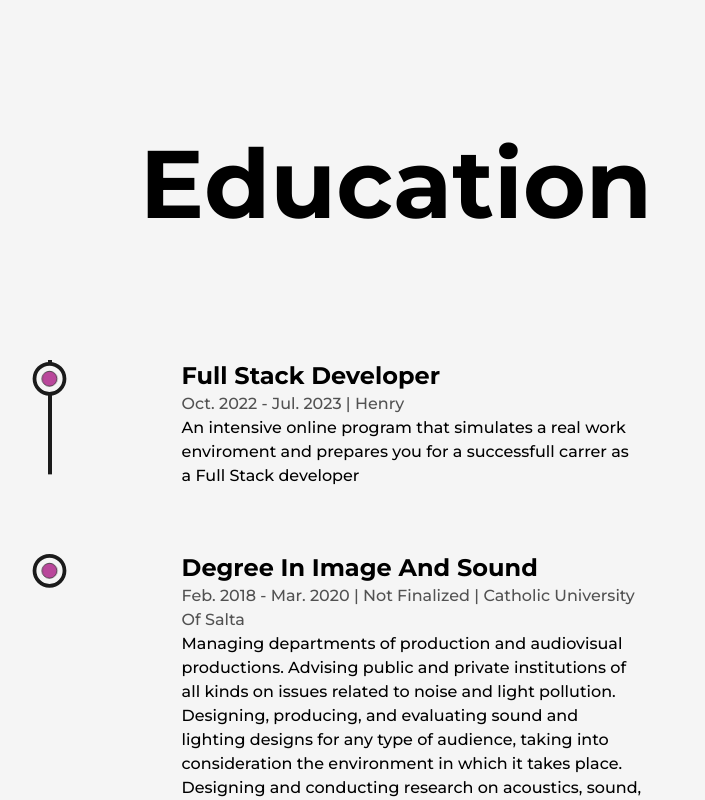
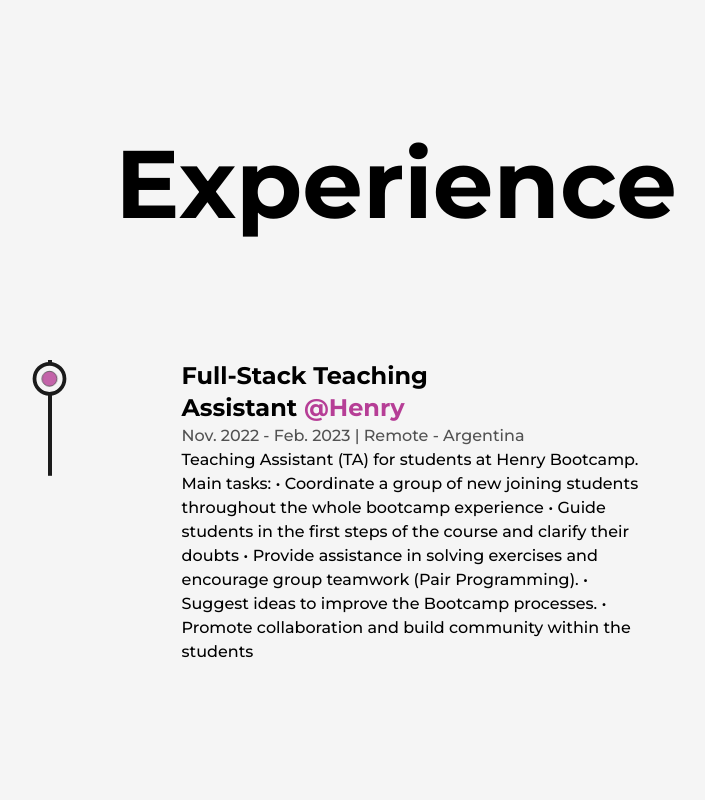
Before and after one commit to VioleHours/My-portfolio, a Next.js app: page /about in a window 1280 px wide. Shown: the part 2300-3100 px from the top of the page, without its empty margins (244-949 px from the left). Built offline with nearby package versions, Linux system fonts and the light colour scheme.

Commit message:
agregada la experiencia laboral solo en IT

```diff
--- /dev/null
+++ b/src/components/Experience.js
@@ -0,0 +1,75 @@
+import React, { useRef } from "react";
+import { motion, useScroll } from "framer-motion";
+import LiIcon from "./LiIcon";
+
+const Details = ({ position, company, companyLink, time, address, work }) => {
+    const ref = useRef(null)
+  return (
+    <li ref={ref} className="my-8 first:mt-0 last:mb-0 w-[60%] mx-auto flex flex-col items-center justify-between">
+
+        <LiIcon reference={ref}/>
+      <motion.div
+      initial={{y:50}}
+      whileInView={{y:0}}
+      transition={{duration:0.5, type: 'spring'}}
+      >
+        <h3 className="capitalize font-bold text-2xl">
+          {position}&nbsp;
+          <a
+            href={companyLink}
+            target="_blank"
+            className="text-primary capitalize"
+          >
+            @{company}
+          </a>
+        </h3>
+        <span className="capitalize font-medium text-dark/75">
+          {time} | {address}
+        </span>
+        <p className="font-medium w-full">{work}</p>
+      </motion.div>
+    </li>
+  );
+};
+
+const Experience = () => {
+  const ref = useRef(null);
+  const { scrollYProgress } = useScroll({
+    target: ref,
+    offset: ["start end", "center start"],
+  });
+  return (
+    <div className="my-64">
+      <h2 className="font-bold text-8xl mb-32 w-full text-center">
+        Experience
+      </h2>
+
+      <div ref={ref} className="w-[75%] mx-auto relative">
+        <motion.div
+          style={{ scaleY: scrollYProgress }}
+          className=" absolute left-9 top-0 w-[4px] h-full bg-dark origin-top"
+        />
+        <ul className="w-full flex flex-col items-start justify-between ml-4">
+          <Details
+            position="Full-Stack Teaching Assistant"
+            company="Henry"
+            companyLink="https://www.soyhenry.com/"
+            time="nov. 2022 - feb. 2023"
+            address="Remote - Argentina"
+            work="
+                Teaching Assistant (TA) for students at Henry Bootcamp.
+                Main tasks:
+                    • Coordinate a group of new joining students throughout the whole bootcamp experience
+                    • Guide students in the first steps of the course and clarify their doubts
+                    • Provide assistance in solving exercises and encourage group teamwork (Pair Programming).
+                    • Suggest ideas to improve the Bootcamp processes.
+                    • Promote collaboration and build community within the students
+                "
+          />
+        </ul>
+      </div>
+    </div>
+  );
+};
+
+export default Experience;
```
